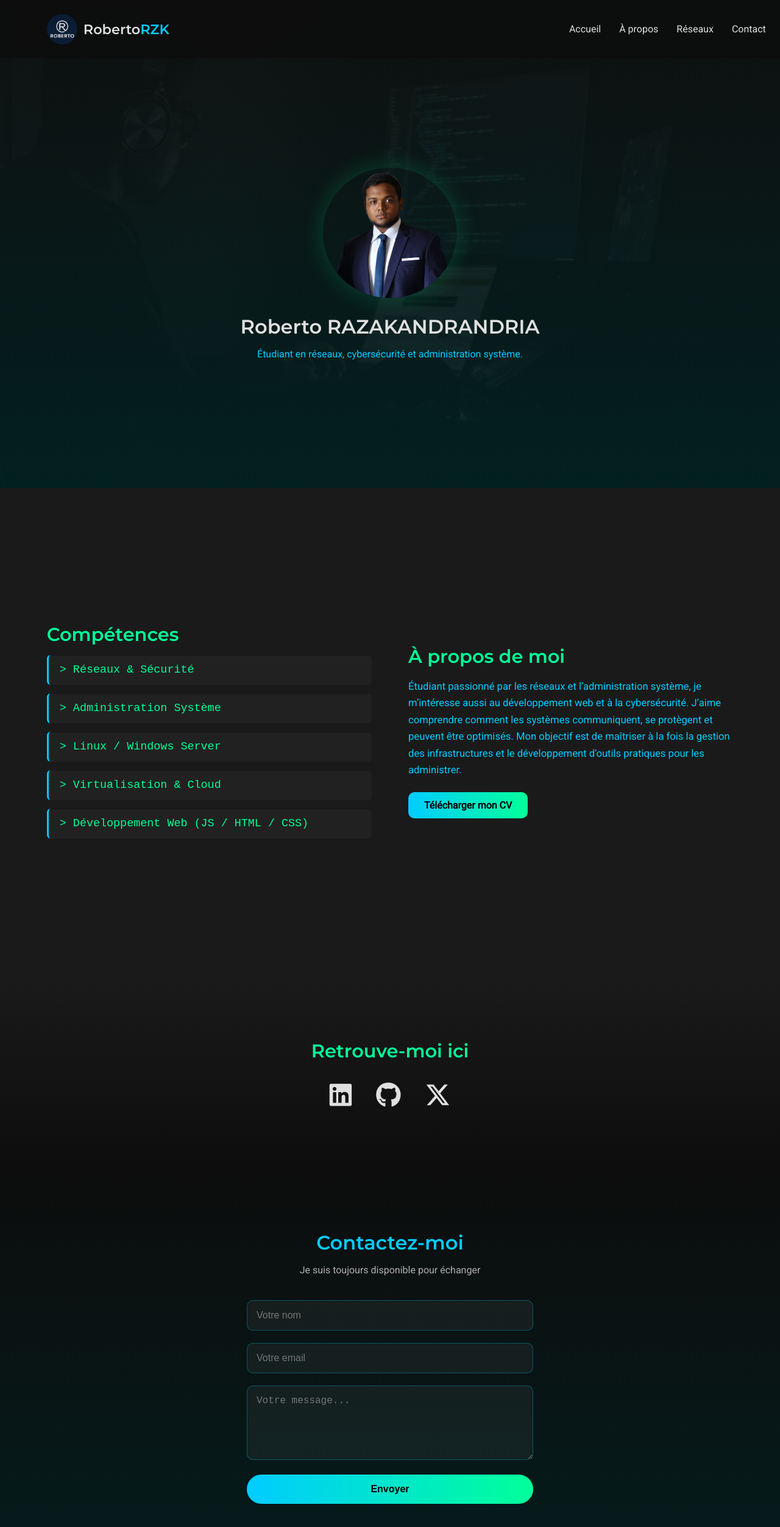
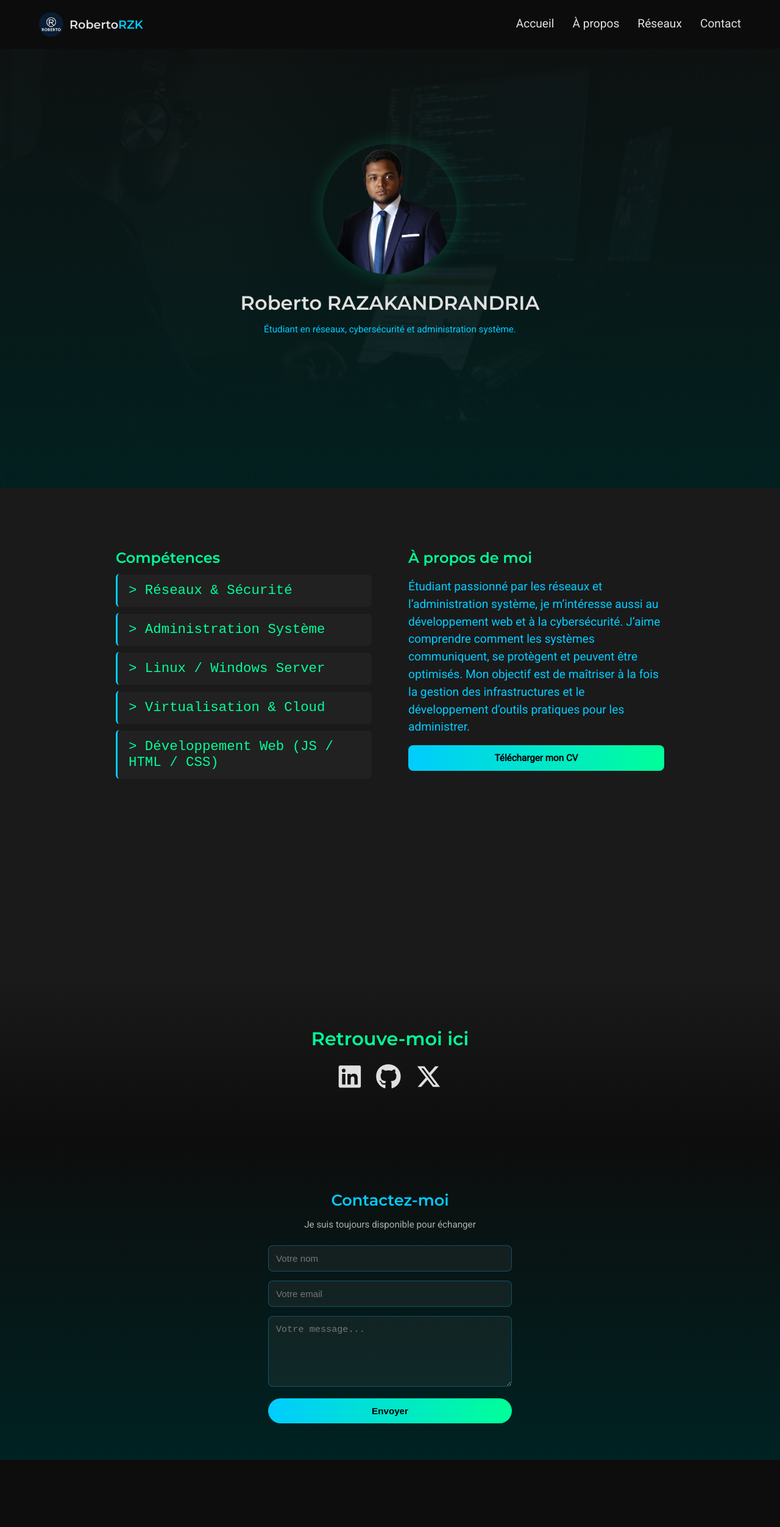
Before and after one commit to nrsRZK/RobertoRZK, a plain HTML site: page index.html in a window 1280 px wide. Shown: the top 2504 px of the page at 61% size. After the commit the page ends 2394 px from the top, so only its background shows below. Drawn offline with Linux system fonts and the light colour scheme.

Commit message:
Fix: responsive burger menu et ajustements CSS

```diff
--- a/index.html
+++ b/index.html
@@ -5,23 +5,26 @@
   <meta name="viewport" content="width=device-width, initial-scale=1.0" />
   <title>Portfolio Roberto</title>
 
+  <!-- 🔹 Optimisation fonts -->
+  <link href="https://fonts.googleapis.com/css2?family=Montserrat:wght@600&family=Roboto&display=swap&display=swap" rel="stylesheet">
+  <link rel="stylesheet" href="https://cdnjs.cloudflare.com/ajax/libs/font-awesome/6.5.0/css/all.min.css">
   <link rel="stylesheet" href="style.css" />
-  <link href="https://fonts.googleapis.com/css2?family=Montserrat:wght@600&family=Roboto&display=swap" rel="stylesheet">
-  <link rel="stylesheet" href="https://cdnjs.cloudflare.com/ajax/libs/font-awesome/6.5.0/css/all.min.css">
+
+  <!-- 🔹 Chargement JS non bloquant -->
+  <script src="script.js" defer></script>
 </head>
 
 <body>
-
   <!-- 🔹 NAVBAR -->
   <header>
     <section id="navbar">
       <div class="logo">
-        <img src="ChatGPT Image 23 sept. 2025, 17_06_41.png" alt="logo">
+        <img src="ChatGPT Image 23 sept. 2025, 17_06_41.png" alt="logo" width="50" height="auto">
         <h1>Roberto<span>RZK</span></h1>
       </div>
 
       <nav id="nav-links">
-        <a href="#">Accueil</a>
+        <a href="#navbar">Accueil</a>
         <a href="#about">À propos</a>
         <a href="#reseaux">Réseaux</a>
         <a href="#contact">Contact</a>
@@ -32,19 +35,20 @@
       </div>
     </section>
 
+    <!-- 🔹 HERO sans animation reveal (affichage direct) -->
     <div class="hero-content">
-      <div class="profile-container reveal">
+      <div class="profile-container">
         <img src="2N1A9543.JPG.png" alt="Photo de Roberto">
       </div>
-      <h2 class="reveal">Roberto RAZAKANDRANDRIA</h2>
-      <p class="reveal">Étudiant en réseaux, cybersécurité et administration système.</p>
+      <h2>Roberto RAZAKANDRANDRIA</h2>
+      <p>Étudiant en réseaux, cybersécurité et administration système.</p>
     </div>
   </header>
 
   <!-- 🔹 À propos -->
-  <section id="about">
+  <section id="about" class="reveal">
     <div class="about-container">
-      <div class="skills-side">
+      <div class="skills-side reveal">
         <h2>Compétences</h2>
         <div class="skills">
           <div class="skill-line">> Réseaux & Sécurité</div>
@@ -68,7 +72,7 @@
   </section>
 
   <!-- 🔹 Réseaux -->
-  <section id="reseaux">
+  <section id="reseaux" class="reveal">
     <h2>Retrouve-moi ici</h2>
     <div class="social-links">
       <a href="https://www.linkedin.com/in/roberto-razakandrandria-2b63a7386/" target="_blank" class="social linkedin">
@@ -84,7 +88,7 @@
   </section>
 
   <!-- 🔹 Contact -->
-  <section id="contact">
+  <section id="contact" class="reveal">
     <h2>Contactez-moi</h2>
     <p>Je suis toujours disponible pour échanger</p>
     <form action="mailto:roberto.miadantsoa@gmail.com" method="post" enctype="text/plain">
@@ -100,7 +104,5 @@
       <button type="submit" class="btn-send">Envoyer</button>
     </form>
   </section>
-
-  <script src="script.js"></script>
 </body>
 </html>
--- a/script.js
+++ b/script.js
@@ -1,36 +1,56 @@
-// --- Menu burger ---
-const burger = document.getElementById("burger");
-const navLinks = document.getElementById("nav-links");
+// 🔹 Menu burger
+const burger = document.querySelector('.burger');
+const navLinks = document.getElementById('nav-links');
 
-burger.addEventListener("click", () => {
-  burger.classList.toggle("active");
-  navLinks.classList.toggle("show");
+burger.addEventListener('click', () => {
+  burger.classList.toggle('active');
+  navLinks.classList.toggle('show');
 });
 
-// Fermer le menu au clic sur un lien
-document.querySelectorAll("#nav-links a").forEach(link => {
-  link.addEventListener("click", () => {
-    burger.classList.remove("active");
-    navLinks.classList.remove("show");
+// 🔹 Smooth scroll pour tous les liens internes
+document.querySelectorAll('#nav-links a[href^="#"]').forEach(anchor => {
+  anchor.addEventListener('click', function(e) {
+    e.preventDefault();
+
+    const target = document.querySelector(this.getAttribute('href'));
+    if (!target) return;
+
+    window.scrollTo({
+      top: target.offsetTop - 70, // Ajuste pour la navbar fixe
+      behavior: 'smooth'
+    });
+
+    // Ferme le menu mobile après clic
+    if (navLinks.classList.contains('show')) {
+      navLinks.classList.remove('show');
+      burger.classList.remove('active');
+    }
   });
 });
 
-// --- Animation de révélation au scroll ---
-const reveals = document.querySelectorAll(".reveal");
-window.addEventListener("scroll", () => {
-  for (let i = 0; i < reveals.length; i++) {
-    const windowHeight = window.innerHeight;
-    const revealTop = reveals[i].getBoundingClientRect().top;
-    const revealPoint = 100;
+// 🔹 Reveal sections animation
+const reveals = document.querySelectorAll('.reveal');
 
-    if (revealTop < windowHeight - revealPoint) {
-      reveals[i].classList.add("visible");
-    } else {
-      reveals[i].classList.remove("visible");
-    }
+const revealObserver = new IntersectionObserver(
+  (entries, observer) => {
+    entries.forEach(entry => {
+      if (entry.isIntersecting) {
+        entry.target.classList.add('visible');
+        observer.unobserve(entry.target); // une seule fois pour optimisation
+      }
+    });
+  },
+  {
+    threshold: 0.2 // déclenche quand 20% visible
   }
+);
+
+reveals.forEach(el => revealObserver.observe(el));
+
+// 🔹 Précharger images pour un rendu plus rapide
+const images = document.querySelectorAll('header, .profile-container img');
+images.forEach(img => {
+  const src = img.tagName === 'IMG' ? img.src : img.style.backgroundImage.slice(5, -2);
+  const preImg = new Image();
+  preImg.src = src;
 });
-// Forcer une première vérification à l'ouverture de la page
-window.addEventListener("load", () => {
-  window.dispatchEvent(new Event("scroll"));
-});
--- a/style.css
+++ b/style.css
@@ -7,6 +7,9 @@
 }
 
 /* 🔹 Base */
+* {
+  box-sizing: border-box;
+}
 body {
   font-family: "Roboto", sans-serif;
   margin: 0;
@@ -17,7 +20,6 @@ html {
   scroll-behavior: smooth;
 }
 
-
 /* 🔹 Navbar */
 #navbar {
   position: fixed;
@@ -27,11 +29,10 @@ html {
   display: flex;
   justify-content: space-between;
   align-items: center;
-  padding: 15px 6%;
-  background: rgba(13, 13, 13, 0.8);
+  padding: 12px 5%;
+  background: rgba(13,13,13,0.9);
   backdrop-filter: blur(10px);
   z-index: 100;
-  transition: background 0.4s ease;
 }
 
 .logo {
@@ -39,57 +40,58 @@ html {
   align-items: center;
   gap: 10px;
 }
-
 .logo img {
-  width: 50px;
+  width: 40px;
   border-radius: 50%;
 }
-
 .logo h1 {
+  font-size: 1.2rem;
   color: var(--neutral-light);
-  font-size: 1.4rem;
   font-family: "Montserrat", sans-serif;
 }
 .logo span {
   color: var(--secondary-color);
 }
 
-/* Nav links */
+/* Menu desktop */
 #nav-links {
   display: flex;
   gap: 30px;
-  margin-right: 100px; /* ✅ plus à l’extérieur */
+  position: static;
+  height: auto;
+  flex-direction: row;
+  background: transparent;
 }
 #nav-links a {
   color: var(--neutral-light);
   text-decoration: none;
-  position: relative;
+  font-size: 1.2rem;
   font-weight: 500;
   transition: color 0.3s;
 }
 #nav-links a::after {
   content: "";
-  position: absolute;
-  bottom: -4px;
-  left: 0;
+  height: 2px;
   width: 0;
-  height: 2px;
   background: var(--secondary-color);
+  display: block;
   transition: width 0.3s;
 }
-#nav-links a:hover::after { width: 100%; }
-#nav-links a:hover { color: var(--secondary-color); }
+#nav-links a:hover::after {
+  width: 100%;
+}
+#nav-links a:hover {
+  color: var(--secondary-color);
+}
 
-/* Burger */
+/* Burger menu (mobile) */
 .burger {
   display: none;
   flex-direction: column;
   justify-content: space-between;
-  width: 28px;
-  height: 20px;
+  width: 25px;
+  height: 18px;
   cursor: pointer;
-  z-index: 101;
-  margin-right: 70px; /* ✅ plus à l’intérieur */
 }
 .burger span {
   display: block;
@@ -98,13 +100,279 @@ html {
   border-radius: 2px;
   transition: all 0.3s;
 }
-.burger.active span:nth-child(1){ transform: translateY(8px) rotate(45deg);}
-.burger.active span:nth-child(2){ opacity:0;}
-.burger.active span:nth-child(3){ transform: translateY(-8px) rotate(-45deg); }
+.burger.active span:nth-child(1) {
+  transform: translateY(7px) rotate(45deg);
+}
+.burger.active span:nth-child(2) {
+  opacity: 0;
+}
+.burger.active span:nth-child(3) {
+  transform: translateY(-7px) rotate(-45deg);
+}
 
-/* Menu mobile */
-@media (max-width: 1024px){ /* ✅ visible dès tablette */
+/* 🔹 Header */
+header {
+  position: relative;
+  height: 100vh;
+  text-align: center;
+  background: linear-gradient(180deg, rgba(13,13,13,0.9), rgba(0,31,31,0.9)), url("jefferson-santos-9SoCnyQmkzI-unsplash.jpg") center/cover no-repeat;
+}
+
+.hero-content {
+  position: absolute;
+  top: 50%;
+  left: 50%;
+  transform: translate(-50%, -50%);
+  padding: 0 10px;
+}
+
+.profile-container {
+  width: 160px;
+  margin: 0 auto 15px auto;
+  border-radius: 50%;
+  overflow: hidden;
+  box-shadow: 0 0 30px rgba(0, 255, 153, 0.2);
+  transition: transform 0.4s ease, box-shadow 0.4s ease;
+}
+.profile-container:hover {
+  transform: scale(1.05);
+  box-shadow: 0 0 50px rgba(0, 204, 255, 0.3);
+}
+.profile-container img {
+  width: 100%;
+  display: block;
+}
+
+h2 {
+  font-family: "Montserrat", sans-serif;
+  font-size: 1.6rem;
+  margin-bottom: 10px;
+}
+p {
+  font-size: 0.95rem;
+  color: var(--secondary-color);
+}
+
+/* Reveal animation */
+.reveal {
+  opacity: 0;
+  transform: translateY(30px) scale(0.95);
+  transition: opacity 0.8s, transform 0.6s;
+}
+.reveal.visible {
+  opacity: 1;
+  transform: translateY(0) scale(1);
+}
+
+/* 🔹 About */
+#about {
+  display: flex;
+  flex-direction: column;
+  align-items: center;
+  padding: 40px 5%;
+  background: var(--neutral-dark);
+  color: var(--neutral-light);
+}
+.about-container {
+  display: flex;
+  flex-direction: column;
+  gap: 25px;
+  width: 100%;
+  max-width: 900px;
+}
+.skills-side h2,
+.text-side h2 {
+  font-size: 1.5rem;
+  color: var(--accent-color);
+  margin-bottom: 12px;
+}
+.skill-line {
+  font-family: "Roboto Mono", monospace;
+  font-size: 1rem;
+  color: var(--accent-color);
+  background: rgba(255,255,255,0.03);
+  border-left: 3px solid var(--secondary-color);
+  padding: 10px 12px;
+  border-radius: 6px;
+  box-shadow: inset 0 1px 0 rgba(0,0,0,0.3);
+  transition: transform 0.25s, background 0.25s;
+}
+.skill-line:hover {
+  background: rgba(0,204,255,0.08);
+  transform: translateX(5px);
+}
+.text-side p {
+  font-size: 0.96rem;
+  line-height: 1.5;
+  margin-bottom: 15px;
+}
+.cv-btn {
+  width: 100%;
+  padding: 12px;
+  font-size: 0.95rem;
+  border-radius: 8px;
+  text-align: center;
+  display: inline-block;
+  background: linear-gradient(90deg, var(--secondary-color), var(--accent-color));
+  color: #000;
+  font-weight: 700;
+  text-decoration: none;
+  transition: transform 0.2s, box-shadow 0.2s;
+}
+.cv-btn:hover {
+  transform: translateY(-3px);
+  box-shadow: 0 8px 25px rgba(0,204,255,0.12);
+}
+
+/* 🔹 Réseaux */
+#reseaux {
+  padding: 60px 5% 80px;
+  text-align: center;
+  background: linear-gradient(180deg, var(--neutral-dark), var(--primary-color));
+}
+#reseaux h2 {
+  font-size: 1.5rem;
+  color: var(--accent-color);
+  margin-bottom: 20px;
+}
+.social-links {
+  display: flex;
+  justify-content: center;
+  gap: 25px;
+  flex-wrap: wrap;
+}
+.social {
+  font-size: 2rem;
+  color: var(--neutral-light);
+  transition: transform 0.3s, color 0.3s;
+}
+.social:hover {
+  transform: translateY(-4px) scale(1.05);
+  color: var(--secondary-color);
+}
+
+/* 🔹 Contact */
+#contact {
+  background: linear-gradient(180deg, #0D0D0D, #002222);
+  text-align: center;
+  padding: 60px 5%;
+}
+#contact h2 {
+  font-size: 1.6rem;
+  color: var(--secondary-color);
+  margin-bottom: 8px;
+}
+#contact p {
+  font-size: 0.95rem;
+  color: #b0b0b0;
+  margin-bottom: 25px;
+}
+#contact form {
+  max-width: 400px;
+  margin: auto;
+  display: flex;
+  flex-direction: column;
+  gap: 15px;
+}
+.form-group input,
+.form-group textarea {
+  width: 100%;
+  padding: 12px;
+  border: 1px solid rgba(0,204,255,0.3);
+  border-radius: 8px;
+  background: rgba(255,255,255,0.05);
+  color: var(--neutral-light);
+  font-size: 0.95rem;
+}
+.form-group input:focus,
+.form-group textarea:focus {
+  outline: none;
+  border-color: var(--accent-color);
+  box-shadow: 0 0 10px rgba(0,255,153,0.3);
+}
+.btn-send {
+  background: linear-gradient(90deg, var(--secondary-color), var(--accent-color));
+  color: #000;
+  font-weight: bold;
+  border: none;
+  padding: 12px 0;
+  border-radius: 25px;
+  cursor: pointer;
+  font-size: 0.95rem;
+  transition: transform 0.3s, box-shadow 0.3s;
+}
+.btn-send:hover {
+  transform: scale(1.05);
+  box-shadow: 0 0 15px rgba(0,255,153,0.3);
+}
+
+/* 🔹 Desktop enhancements */
+@media (min-width: 721px) {
+  #about {
+    padding: 60px 8%;
+  }
+  .about-container {
+    flex-direction: row;
+    gap: 40px;
+  }
+  .skills-side,
+  .text-side {
+    flex: 1;
+  }
+  h2 {
+    font-size: 1.8rem;
+  }
+  .skill-line {
+    font-size: 1.1rem;
+    padding: 12px 16px;
+    margin: 10px 0;
+  }
+  .profile-container {
+    width: 200px;
+  }
+}
+@media (min-width: 1000px) {
+  #about {
+    padding: 80px 10%;
+    height: 100vh;
+  }
+  .about-container {
+    gap: 60px;
+    align-items: flex-start;
+  }
+  h2 {
+    font-size: 2rem;
+  }
+  .skill-line {
+    font-size: 1.4rem;
+    padding: 14px 18px;
+    border-left-width: 3px;
+    margin: 10px 0;
+  }
+  .profile-container {
+    width: 220px;
+  }
+  #reseaux h2 {
+    font-size: 1.9rem;
+  }
+  .social {
+    font-size: 2.6rem;
+  }
+  .text-side p {
+    font-size: 1.2rem;
+  }
+}
+
+/* 🔹 Mobile ≤425px */
+@media (max-width: 425px) {
+  /* Affichage burger */
+  .burger {
+    display: flex;
+  }
+
+  /* Menu caché par défaut */
   #nav-links {
+    display: none;
     position: fixed;
     top: 0;
     right: -100%;
@@ -114,187 +382,18 @@ html {
     justify-content: center;
     align-items: center;
     background: rgba(10,10,10,0.95);
-    gap: 50px; /* ✅ plus espacés */
+    gap: 40px;
     transition: right 0.4s ease;
   }
-  #nav-links.show { right:0; }
+
+  /* Menu visible si burger cliqué */
+  #nav-links.show {
+    right: 0;
+    display: flex;
+  }
+
+  /* Liens en colonne */
   #nav-links a {
     font-size: 1.3rem;
-    color: var(--neutral-light);
   }
-  .burger { display: flex; }
 }
-
-/* 🔹 Header */
-header {
-  position: relative;
-  height: 100vh;
-  text-align: center;
-  background: linear-gradient(180deg, rgba(13,13,13,0.9), rgba(0,31,31,0.9)),
-              url("jefferson-santos-9SoCnyQmkzI-unsplash.jpg") center/cover no-repeat;
-}
-
-.hero-content {
-  position: absolute;
-  top: 55%;
-  left: 50%;
-  transform: translate(-50%, -50%);
-}
-
-.profile-container {
-  width: 220px;
-  margin: 0 auto 20px auto;
-  border-radius: 50%;
-  overflow: hidden;
-  box-shadow: 0 0 40px rgba(0, 255, 153, 0.2);
-  transition: transform 0.4s ease, box-shadow 0.4s ease;
-}
-.profile-container:hover {
-  transform: scale(1.05);
-  box-shadow: 0 0 60px rgba(0, 204, 255, 0.3);
-}
-.profile-container img { width: 100%; display: block; }
-
-h2 { font-family: "Montserrat", sans-serif; font-size: 2rem; margin-bottom: 10px; }
-p { font-size: 1rem; color: var(--secondary-color); }
-
-/* Reveal animation */
-.reveal { opacity: 0; transform: translateY(50px) scale(0.9); transition: opacity 1s, transform 0.8s; }
-.reveal.visible { opacity: 1; transform: translateY(0) scale(1); }
-
-/* 🔹 About */
-#about {
-  display: flex;
-  align-items: center;
-  justify-content: center;
-  height: 100vh;
-  padding: 0 6%;
-  background: var(--neutral-dark);
-  color: var(--neutral-light);
-  box-sizing: border-box;
-}
-
-.about-container {
-  display: flex;
-  flex-direction: row;
-  gap: 60px;
-  align-items: center;
-  justify-content: center;
-  width: 100%;
-  max-width: 1400px;
-  box-sizing: border-box;
-}
-
-.skills-side {
-  flex: 1;
-  min-width: 280px;
-}
-
-.skills-side h2 { margin: 0 0 18px 0; color: var(--accent-color); font-size: 1.9rem; line-height: 1.05; }
-.skills { display: flex; flex-direction: column; gap: 14px; margin-top: 8px; }
-.skill-line {
-  font-family: "Roboto Mono", monospace;
-  font-size: 1.15rem;
-  color: var(--accent-color);
-  background: rgba(255,255,255,0.03);
-  border-left: 3px solid var(--secondary-color);
-  padding: 14px 18px;
-  border-radius: 6px;
-  cursor: default;
-  box-shadow: inset 0 1px 0 rgba(0,0,0,0.3);
-  transition: transform 0.25s, background 0.25s;
-}
-.skill-line:hover { background: rgba(0,204,255,0.08); transform: translateX(6px); }
-
-.text-side {
-  flex: 1;
-  min-width: 280px;
-}
-
-.text-side h2 { margin: 0 0 12px 0; font-size: 1.9rem; color: var(--accent-color); }
-.text-side p { font-size: 1.04rem; line-height: 1.65; margin-bottom: 22px; }
-
-.cv-btn {
-  display: inline-block;
-  background: linear-gradient(90deg, var(--secondary-color), var(--accent-color));
-  color: #000;
-  padding: 12px 26px;
-  font-weight: 700;
-  border-radius: 10px;
-  transition: transform 0.2s, box-shadow 0.2s;
-  text-decoration: none;
-  font-size: 1rem;
-}
-.cv-btn:hover { transform: translateY(-4px); box-shadow: 0 10px 30px rgba(0,204,255,0.12); }
-
-/* 🔹 Réseaux */
-#reseaux {
-  padding: 80px 0 100px;
-  text-align: center;
-  background: linear-gradient(180deg, var(--neutral-dark), var(--primary-color));
-}
-#reseaux h2 { color: var(--accent-color); font-size: 1.9rem; margin-bottom: 30px; font-family: "Montserrat", sans-serif; }
-.social-links { display: flex; justify-content: center; align-items: center; gap: 40px; flex-wrap: wrap; }
-.social { font-size: 2.6rem; color: var(--neutral-light); transition: transform 0.3s, color 0.3s, text-shadow 0.3s; text-decoration: none; }
-.social:hover { transform: translateY(-6px) scale(1.1); color: var(--secondary-color); text-shadow: 0 0 10px rgba(0,204,255,0.7); }
-
-/* 🔹 Contact */
-#contact { background: linear-gradient(180deg, #0D0D0D, #002222); color: var(--neutral-light); text-align: center; padding: 70px 0; height: 100vh; }
-#contact h2 { font-family: "Montserrat", sans-serif; font-size: 2rem; color: var(--secondary-color); margin-bottom: 10px; }
-#contact p { color: #b0b0b0; font-size: 1rem; margin-bottom: 40px; }
-#contact form {
-  max-width: 500px;
-  margin: auto;
-  display: flex;
-  flex-direction: column;
-  gap: 20px;
-  padding: 0 15px;
-  box-sizing: border-box;
-}
-.form-group input, .form-group textarea {
-  width: 100%;
-  padding: 15px;
-  border: 1px solid rgba(0,204,255,0.3);
-  border-radius: 10px;
-  background: rgba(255,255,255,0.05);
-  color: var(--neutral-light);
-  font-size: 1rem;
-  box-sizing: border-box;
-}
-.form-group input:focus, .form-group textarea:focus { outline: none; border-color: var(--accent-color); box-shadow: 0 0 15px rgba(0,255,153,0.3); }
-.btn-send { background: linear-gradient(90deg, var(--secondary-color), var(--accent-color)); color:#000; font-weight:bold; border:none; padding:15px 0; border-radius:30px; cursor:pointer; font-size:1rem; transition: transform 0.3s, box-shadow 0.3s; }
-.btn-send:hover { transform: scale(1.05); box-shadow: 0 0 20px rgba(0,255,153,0.4); }
-
-/* 🔹 Media Queries */
-@media (max-width: 1000px){
-  .about-container { flex-direction: column; gap: 30px; }
-  .skills-side, .text-side { flex: none; width: 100%; }
-}
-
-@media (max-width: 720px){
-  #about { padding:40px 5%; }
-  .skills-side h2, .text-side h2 { font-size:1.6rem; }
-  .skill-line { font-size:1.06rem; padding:10px 14px; border-left-width:4px; }
-  .text-side p { font-size:1rem; }
-  .cv-btn { width:100%; padding:14px 18px; border-radius:8px; box-sizing: border-box; }
-}
-
-@media (max-width: 420px){
-  #about { padding:28px 4%; }
-  .skills-side h2, .text-side h2 { font-size:1.45rem; }
-  .skill-line { font-size:1rem; padding:10px 12px; }
-  .text-side p { font-size:0.96rem; line-height:1.5; }
-  #contact form { padding: 0 12px; }
-  .form-group input, .form-group textarea { padding: 12px; }
-  .btn-send { padding: 12px 0; }
-  .cv-btn { width: 100%; padding: 12px; font-size: 0.95rem; border-radius: 8px; }
-}
-
-@media (max-width:600px){
-  #reseaux h2{ font-size:1.5rem; margin-bottom:20px;}
-  .social{ font-size:2.2rem; }
-  .social-links{ gap:28px; }
-  #contact h2{ font-size:1.6rem; } #contact p{ font-size:0.9rem; }
-  h2{ font-size:1.6rem; }
-  .profile-container{ width:160px; }
-}
```
